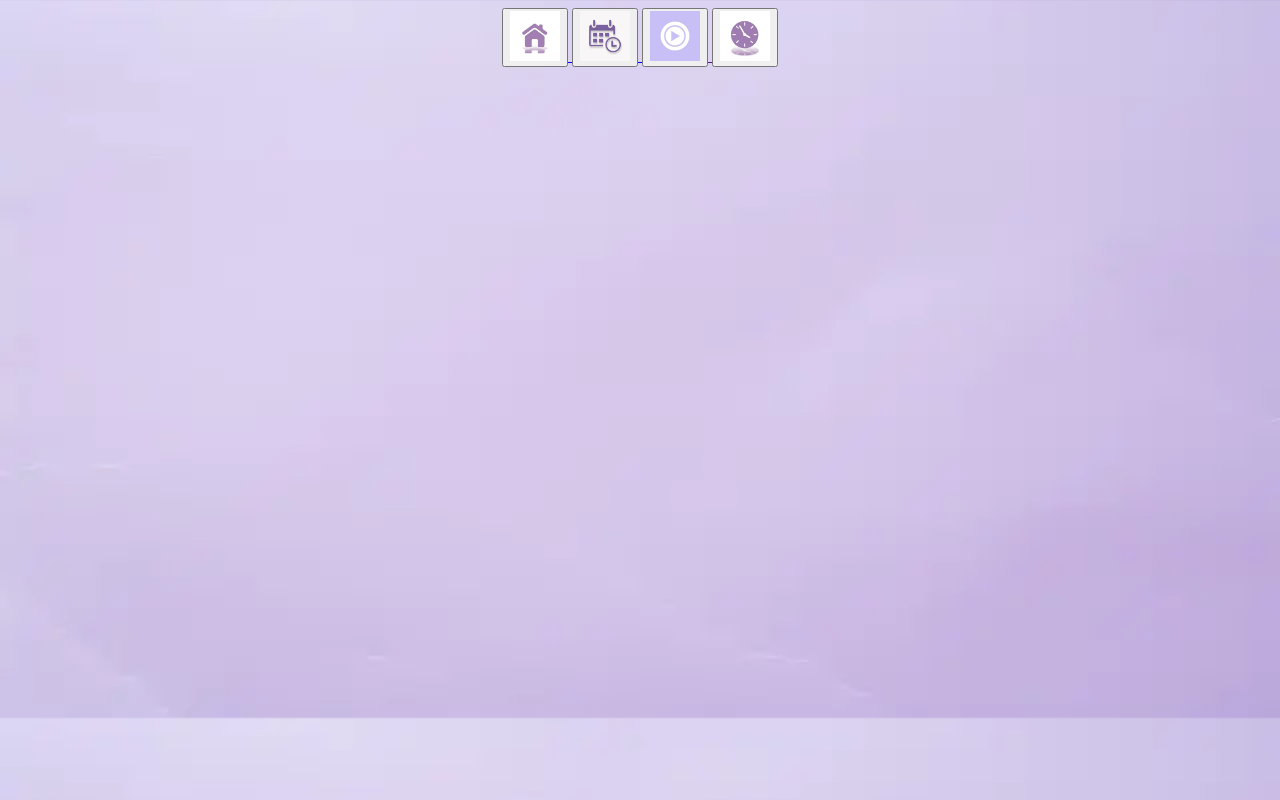
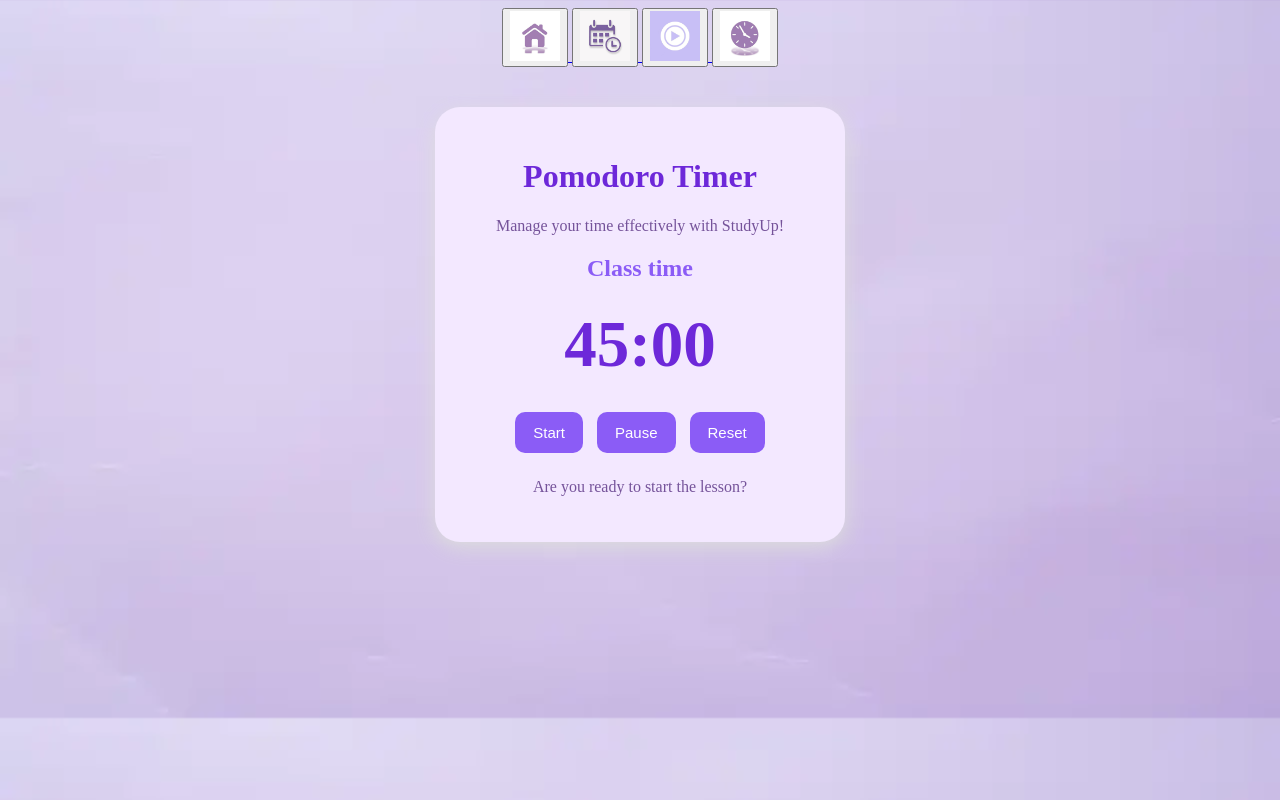
Before and after one commit to EsmaSaidzade/startup1, a plain HTML site: page time.html in a window 1280 px wide. Drawn offline with Linux system fonts and the light colour scheme.

Commit message:
logo/time

```diff
--- a/time.html
+++ b/time.html
@@ -3,7 +3,7 @@
 <head>
     <meta charset="UTF-8">
     <meta name="viewport" content="width=, initial-scale=1.0">
-    <title>Document</title>
+    <title>Pomodoro Timer</title>
 </head>
 <body>
     <style>
@@ -25,7 +25,7 @@
         <a href="calendar.html">
             <button> <img src="calendar.png"width = 50 alt=""></button>
            </a>
-        <a href="">
+        <a href="videos.html">
             <button><img src="video.png"width = 50 alt=""></button>
         </a>
        <a href="time.html">
@@ -35,6 +35,168 @@
     </a>
 </div>
 
+<div class="pomodoro">
+
+    <h1>Pomodoro Timer</h1>
+    <p style="color: #75539A;">Manage your time effectively with StudyUp!</p>
+
+    <h2 id="mode">Class time</h2>
+
+    <div id="timer">45:00</div>
+
+    <div class="buttons">
+        <button onclick="startTimer()">Start</button>
+
+        <button onclick="pauseTimer()">Pause</button>
+
+        <button onclick="resetTimer()">Reset</button>
+    </div>
+
+    <p id="message">Are you ready to start the lesson?</p>
+
+</div>
+<style>
+
+.pomodoro {
+    width: 350px;
+    margin: 40px auto;
+    padding: 30px;
+    text-align: center;
+    background: #F3E8FF;
+    border-radius: 25px;
+    box-shadow: 0 5px 20px #ddd;
+}
+
+.pomodoro h1 {
+    color: #6D28D9;
+}
+
+#mode {
+    color: #8B5CF6;
+}
+
+#timer {
+    font-size: 65px;
+    font-weight: bold;
+    color: #6D28D9;
+    margin: 25px;
+}
+
+.buttons button {
+    border: none;
+    padding: 12px 18px;
+    margin: 5px;
+    border-radius: 10px;
+    background: #8B5CF6;
+    color: white;
+    cursor: pointer;
+    font-size: 15px;
+}
+
+.buttons button:hover {
+    background: #6D28D9;
+}
+
+#message {
+    color: #75539A;
+    margin-top: 20px;
+}
+
+</style>
+<script>
+
+let studyTime = 45 * 60;
+let breakTime = 5 * 60;
+
+let timeLeft = studyTime;
+let isStudy = true;
+let interval = null;
+
+function updateDisplay() {
+    let minutes = Math.floor(timeLeft / 60);
+    let seconds = timeLeft % 60;
+
+    document.getElementById("timer").textContent =
+        String(minutes).padStart(2, "0") + ":" +
+        String(seconds).padStart(2, "0");
+}
+
+function startTimer() {
+
+    if (interval !== null) return;
+
+    document.getElementById("message").textContent =
+        "Uğurlar! Fokuslanmağa başla!";
+
+    interval = setInterval(function() {
+
+        timeLeft--;
+
+        updateDisplay();
+
+        if (timeLeft <= 0) {
+
+            clearInterval(interval);
+            interval = null;
+
+            if (isStudy) {
+                isStudy = false;
+                timeLeft = breakTime;
+
+                document.getElementById("mode").textContent =
+                    "Fasilə vaxtı";
+
+                document.getElementById("message").textContent =
+                    "Əla! İndi 5 dəqiqə dincəl!";
+
+            } else {
+                isStudy = true;
+                timeLeft = studyTime;
+
+                document.getElementById("mode").textContent =
+                    "Dərs vaxtı";
+
+                document.getElementById("message").textContent =
+                    "Fasilə bitdi! Yenidən dərsə başla!";
+            }
+
+            updateDisplay();
+            startTimer();
+        }
+
+    }, 1000);
+}
+
+function pauseTimer() {
+    clearInterval(interval);
+    interval = null;
+
+    document.getElementById("message").textContent =
+        "Vaxt dayandırıldı.";
+}
+
+function resetTimer() {
+    clearInterval(interval);
+    interval = null;
+
+    isStudy = true;
+    timeLeft = studyTime;
+
+    document.getElementById("mode").textContent =
+        "Dərs vaxtı";
+
+    document.getElementById("message").textContent =
+        "Dərsə başlamağa hazırsan?";
+
+    updateDisplay();
+}
+
+updateDisplay();
+
+</script>
+<script src="script.js"></script>
+
+
 
 </body>
 </html>
```
Also changed, not shown: index.html (+51 -11 lines).
